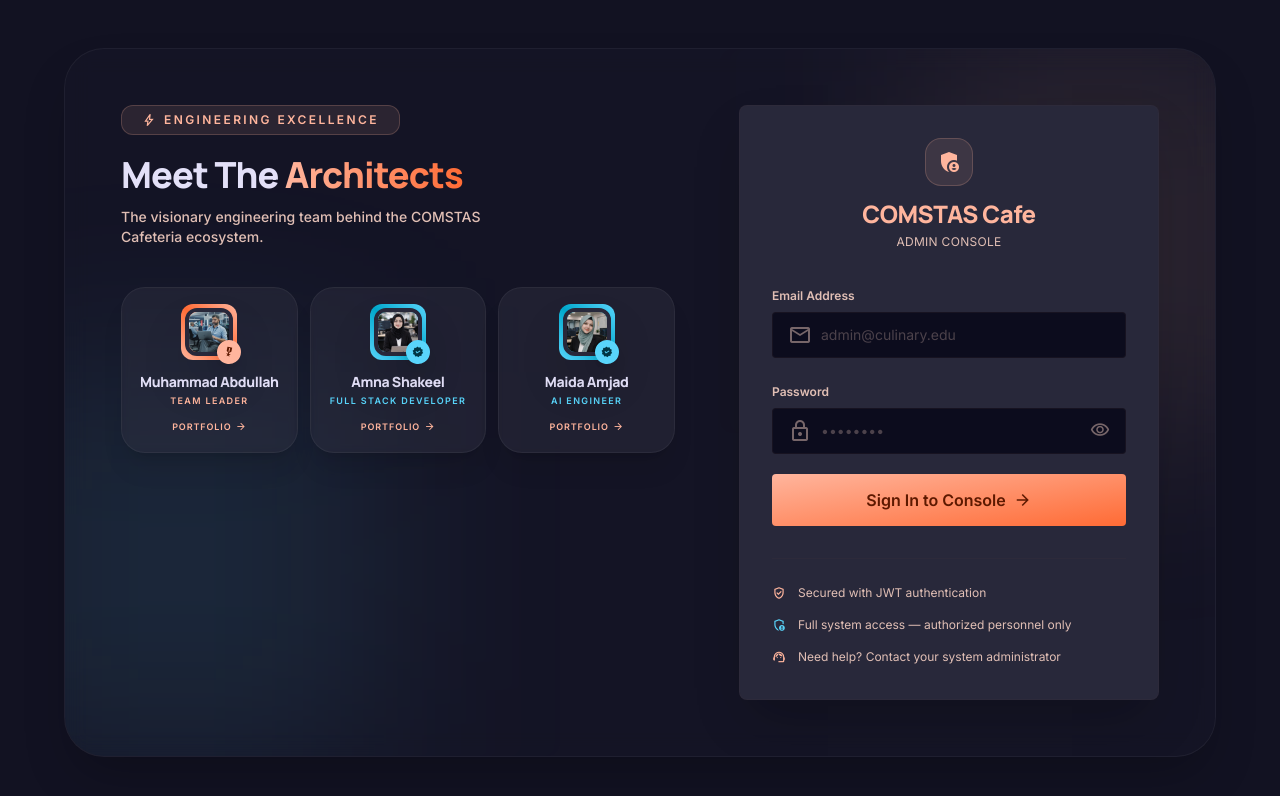
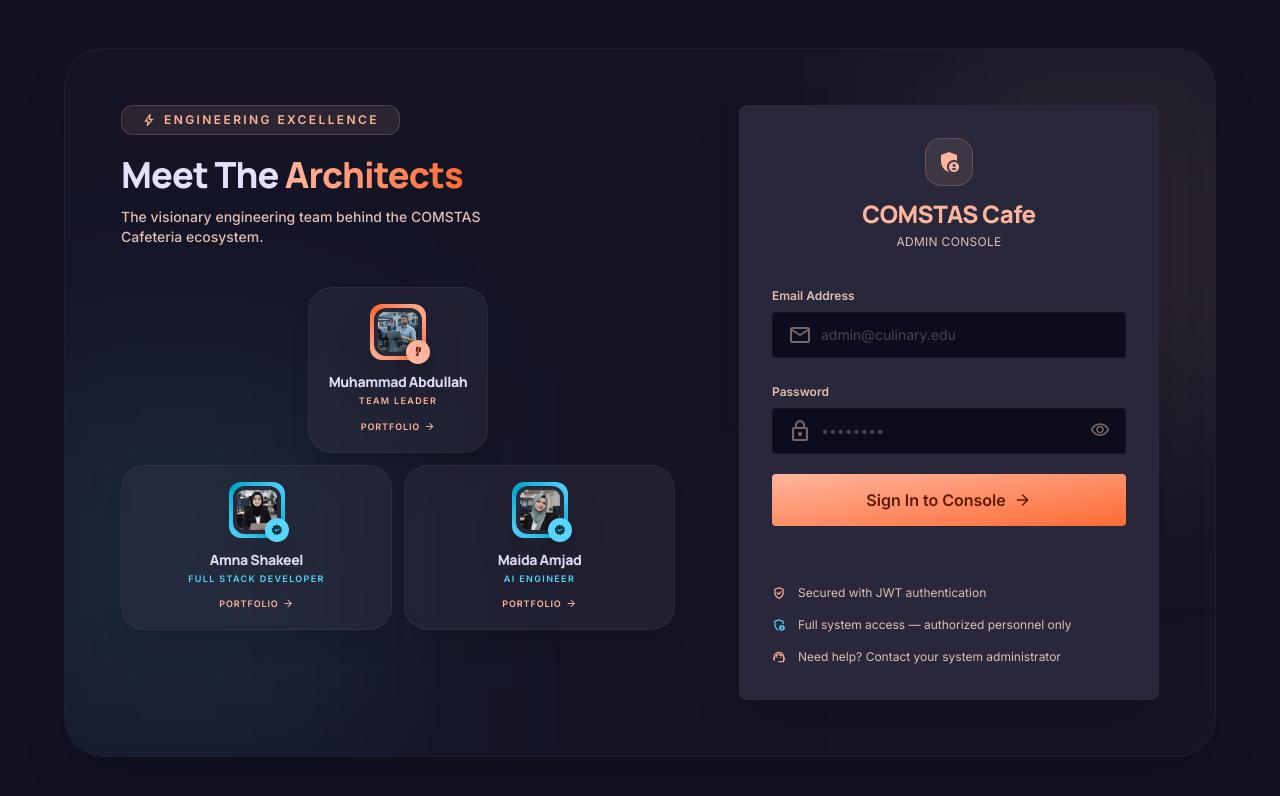
Before and after one commit to amnashakeel487/Cafeteria-Mangament-System, a React app in the folder cafeteria-project/: page /admin/login in a window 1280 px wide. Shown: the top 796 px of the page. Built offline with nearby package versions, Linux system fonts and the light colour scheme; the HTML template or start-up script is replaced by a standard one.

Commit message:
login: leader top center, devs below in 2 cols

```diff
--- a/cafeteria-project/src/components/DevelopmentTeam.jsx
+++ b/cafeteria-project/src/components/DevelopmentTeam.jsx
@@ -66,10 +66,16 @@ export default function DevelopmentTeam({ loginSlot }) {
                 </p>
               </div>
 
-              {/* All three in one row */}
-              <div className="grid grid-cols-3 gap-3">
-                {teamMembers.map((member, i) => (
-                  <TeamCard key={i} member={member} index={i} compact />
+              {/* Team leader centered on top */}
+              <div className="flex justify-center mb-3">
+                <div className="w-full max-w-[180px]">
+                  <TeamCard member={teamMembers[0]} index={0} compact />
+                </div>
+              </div>
+              {/* Developers below in 2 columns */}
+              <div className="grid grid-cols-2 gap-3">
+                {teamMembers.slice(1).map((member, i) => (
+                  <TeamCard key={i} member={member} index={i + 1} compact />
                 ))}
               </div>
             </div>
```
